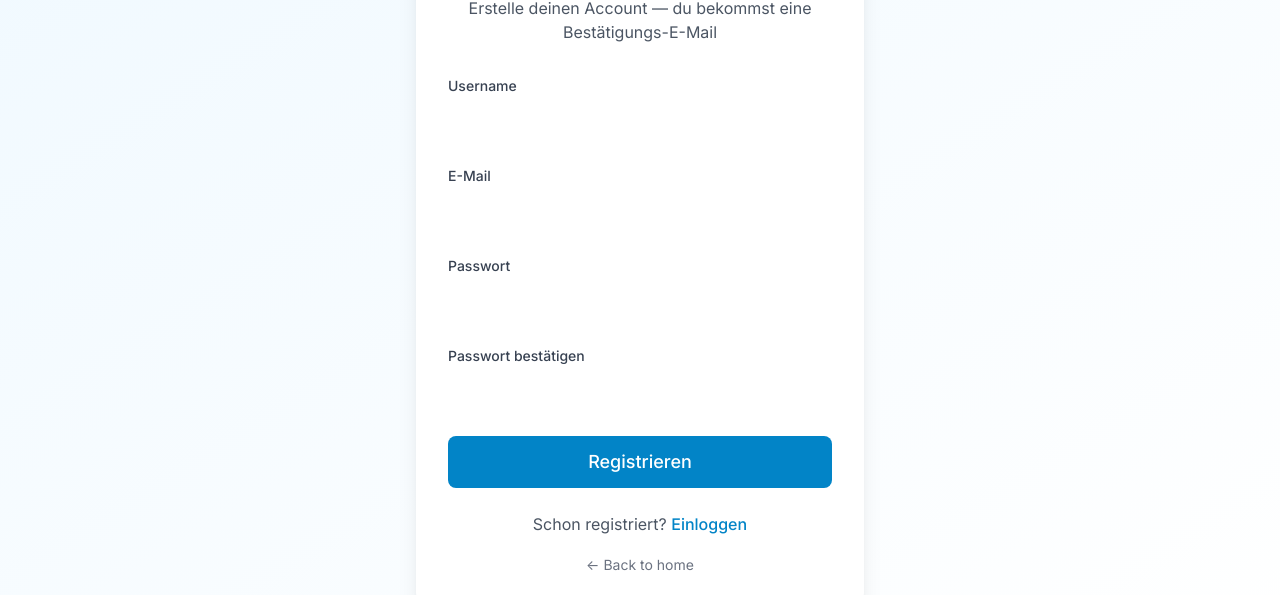
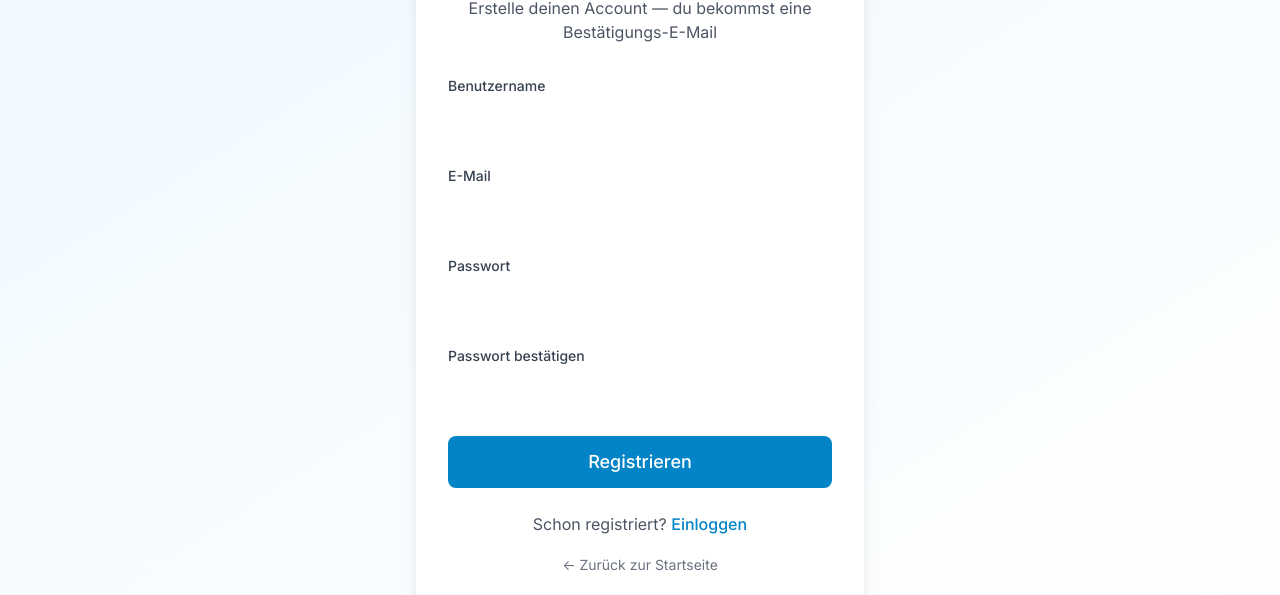
Before and after one commit to Kaillouo/Essensgruppe-website, a React (Vite) app in the folder frontend/: page /register in a window 1280 px wide. Shown: the part 201-796 px from the top of the page. Built offline with nearby package versions, Linux system fonts and the light colour scheme; no server answers.

Commit message:
i18n: RegisterPage auf Deutsch übersetzt

```diff
--- a/frontend/src/pages/RegisterPage.tsx
+++ b/frontend/src/pages/RegisterPage.tsx
@@ -19,12 +19,12 @@ export const RegisterPage = () => {
     setError('');
 
     if (formData.password !== formData.confirmPassword) {
-      setError('Passwords do not match');
+      setError('Passwörter stimmen nicht überein');
       return;
     }
 
     if (formData.password.length < 6) {
-      setError('Password must be at least 6 characters');
+      setError('Passwort muss mindestens 6 Zeichen lang sein');
       return;
     }
 
@@ -38,7 +38,7 @@ export const RegisterPage = () => {
       });
       setSubmitted(true);
     } catch (err: any) {
-      setError(err.message || 'Request failed');
+      setError(err.message || 'Anfrage fehlgeschlagen');
     } finally {
       setIsLoading(false);
     }
@@ -65,7 +65,7 @@ export const RegisterPage = () => {
             Der Link ist 24 Stunden gültig. Schau auch im Spam-Ordner nach.
           </p>
           <Link to="/login" className="btn btn-primary w-full py-3 text-center block">
-            Go to Login
+            Zur Anmeldung gehen
           </Link>
         </motion.div>
       </div>
@@ -98,7 +98,7 @@ export const RegisterPage = () => {
           <form onSubmit={handleSubmit} className="space-y-5">
             <div>
               <label htmlFor="username" className="block text-sm font-medium text-gray-700 mb-2">
-                Username
+                Benutzername
               </label>
               <input
                 id="username"
@@ -107,12 +107,12 @@ export const RegisterPage = () => {
                 value={formData.username}
                 onChange={handleChange}
                 className="input"
-                placeholder="your_username"
+                placeholder="dein_benutzername"
                 required
                 minLength={3}
                 maxLength={20}
                 pattern="[a-zA-Z0-9_]+"
-                title="Username can only contain letters, numbers, and underscores"
+                title="Benutzername darf nur Buchstaben, Zahlen und Unterstriche enthalten"
               />
             </div>
 
@@ -195,7 +195,7 @@ export const RegisterPage = () => {
 
           <div className="mt-4 text-center">
             <Link to="/" className="text-gray-500 text-sm hover:text-gray-700">
-              ← Back to home
+              ← Zurück zur Startseite
             </Link>
           </div>
         </div>
```
